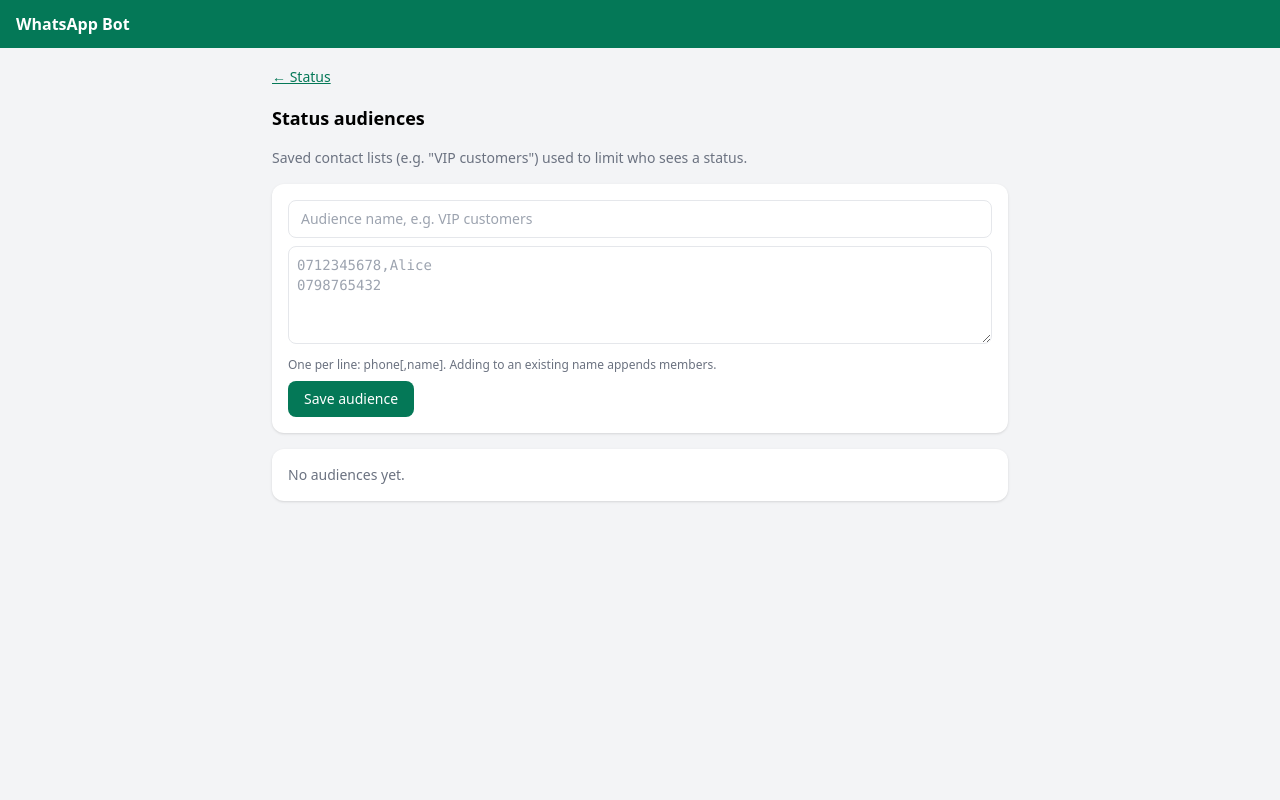
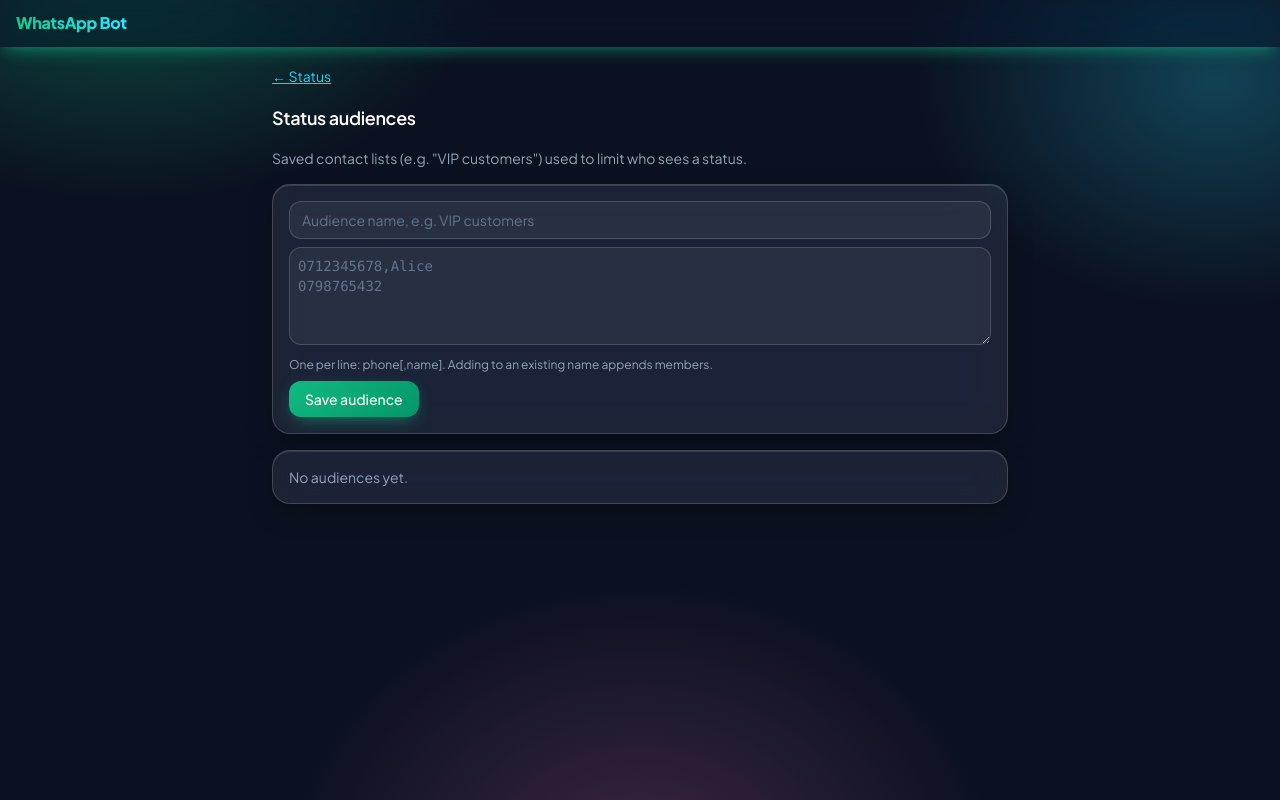
Before and after one commit to davidnjau/whatsapp-bot, a Node project: template app/views/audiences.njk in a window 1280 px wide. Run offline with Node 20 templates, Linux system fonts and the light colour scheme; the template is opened without the code that fills it, so the values that code supplies are empty; some libraries are stand-ins or nearby versions.

Commit message:
feat(admin): wire Glass Storefront dark theme
- Add @fastify/static serving /static from app/static
- app/static/glass.css (frosted dark theme), linked in the admin layout only
  (customer shop keeps its light rose brand)
- Small script sets aria-current on the active nav link for the pill highlight

```diff
--- a/app/package.json
+++ b/app/package.json
@@ -17,6 +17,7 @@
     "@fastify/cookie": "^11.0.2",
     "@fastify/formbody": "^8.0.2",
     "@fastify/multipart": "^9.0.1",
+    "@fastify/static": "^8.0.4",
     "@fastify/rate-limit": "^10.1.1",
     "@fastify/view": "^10.0.2",
     "fastify": "^5.2.1",
--- a/app/src/app.ts
+++ b/app/src/app.ts
@@ -4,6 +4,7 @@ import fastifyCookie from '@fastify/cookie'
 import fastifyFormbody from '@fastify/formbody'
 import fastifyMultipart from '@fastify/multipart'
 import fastifyRateLimit from '@fastify/rate-limit'
+import fastifyStatic from '@fastify/static'
 import fastifyView from '@fastify/view'
 import nunjucks from 'nunjucks'
 import { config } from './config.js'
@@ -31,6 +32,7 @@ export function buildApp() {
   // global: false — limits are opted into per route (login, /notify, /health).
   // The WAHA webhook is exempt: it's HMAC-verified and legitimately bursty.
   app.register(fastifyRateLimit, { global: false })
+  app.register(fastifyStatic, { root: path.resolve('static'), prefix: '/static/' })
   app.register(fastifyView, {
     engine: { nunjucks },
     root: path.resolve('views'),
--- /dev/null
+++ b/app/static/glass.css
@@ -0,0 +1,166 @@
+/* ============================================================
+   WhatsApp Bot admin — "Glass Storefront" theme
+   Linked from app/views/layout.njk (admin pages only).
+   ============================================================ */
+
+@import url('https://fonts.googleapis.com/css2?family=Plus+Jakarta+Sans:wght@400;500;600;700;800&display=swap');
+
+:root{
+  --bg-0:#0b1120;
+  --glass:rgba(255,255,255,.08);
+  --glass-strong:rgba(255,255,255,.14);
+  --glass-border:rgba(255,255,255,.16);
+  --text:#e8edf7;
+  --muted:#94a3b8;
+  --brand:#10b981;          /* emerald — keeps the WhatsApp identity */
+  --brand-2:#22d3ee;        /* cyan accent */
+  --accent:#f472b6;         /* pink for sale / promo moments */
+  --radius:18px;
+  --blur:18px;
+}
+
+/* ---------- Canvas: deep gradient with soft colour blobs ---------- */
+body.bg-gray-100{
+  font-family:'Plus Jakarta Sans',system-ui,sans-serif !important;
+  color:var(--text);
+  background:
+    radial-gradient(600px 400px at 10% -5%, rgba(16,185,129,.35), transparent 60%),
+    radial-gradient(500px 380px at 95% 10%, rgba(34,211,238,.25), transparent 60%),
+    radial-gradient(600px 500px at 50% 110%, rgba(244,114,182,.22), transparent 60%),
+    var(--bg-0) !important;
+  background-attachment:fixed !important;
+}
+
+/* ---------- Top bar: frosted, sticky, pill links ---------- */
+nav.bg-emerald-700{
+  position:sticky; top:0; z-index:50;
+  background:rgba(11,17,32,.55) !important;
+  backdrop-filter:blur(var(--blur)) saturate(160%);
+  -webkit-backdrop-filter:blur(var(--blur)) saturate(160%);
+  border-bottom:1px solid var(--glass-border);
+}
+nav > div{ overflow-x:auto; flex-wrap:nowrap !important; scrollbar-width:none; }
+nav > div::-webkit-scrollbar{ display:none; }
+nav > div{ column-gap:.25rem !important; }
+nav form button, nav button{
+  padding:.35rem .9rem; border-radius:999px !important; white-space:nowrap;
+  background:var(--glass); border:1px solid var(--glass-border);
+  text-decoration:none !important; font-size:.85rem; margin-left:.5rem;
+}
+nav form button:hover, nav button:hover{ background:rgba(244,63,94,.25); }
+nav a.font-semibold{
+  font-weight:800; letter-spacing:-.02em; white-space:nowrap;
+  background:linear-gradient(90deg,var(--brand),var(--brand-2));
+  -webkit-background-clip:text; background-clip:text; color:transparent !important;
+}
+nav a.text-sm{
+  white-space:nowrap; padding:.35rem .8rem; border-radius:999px;
+  color:#cbd5e1 !important; transition:all .2s;
+}
+nav a.text-sm:hover{ background:var(--glass-strong); color:#fff !important; text-decoration:none !important; }
+nav a.text-sm[aria-current="page"], nav a.text-sm.active{
+  background:linear-gradient(135deg,rgba(16,185,129,.35),rgba(34,211,238,.25));
+  color:#fff !important; box-shadow:inset 0 0 0 1px rgba(255,255,255,.2);
+}
+
+/* ---------- Glass cards ---------- */
+.bg-white{
+  background:var(--glass) !important;
+  backdrop-filter:blur(var(--blur)) saturate(150%);
+  -webkit-backdrop-filter:blur(var(--blur)) saturate(150%);
+  border:1px solid var(--glass-border);
+  border-radius:var(--radius) !important;
+  box-shadow:0 10px 30px -10px rgba(0,0,0,.5), inset 0 1px 0 rgba(255,255,255,.12) !important;
+  color:var(--text);
+  transition:transform .25s ease, box-shadow .25s ease, border-color .25s;
+}
+main .bg-white:hover{
+  transform:translateY(-2px);
+  border-color:rgba(255,255,255,.28);
+  box-shadow:0 18px 40px -12px rgba(16,185,129,.35), inset 0 1px 0 rgba(255,255,255,.18) !important;
+}
+h1,h2,h3{ color:#fff; letter-spacing:-.02em; }
+main > h1, main > div > h1{ font-size:1.6rem; font-weight:800; }
+.text-gray-500,.text-gray-400,.text-gray-600{ color:var(--muted) !important; }
+
+/* Dashboard stat tiles: big gradient numbers */
+p.text-2xl{
+  font-size:2rem !important; font-weight:800 !important;
+  background:linear-gradient(135deg,#fff,var(--brand-2));
+  -webkit-background-clip:text; background-clip:text; color:transparent;
+}
+
+/* ---------- Product images (catalogue / orders) ---------- */
+main img{
+  border-radius:14px !important;
+  box-shadow:0 8px 20px -8px rgba(0,0,0,.6);
+  transition:transform .3s ease;
+}
+main img:hover{ transform:scale(1.04); }
+main img.w-24{ width:7rem !important; height:7rem !important; }
+
+/* ---------- Buttons ---------- */
+button, a.rounded-lg, a[class*="bg-emerald"]{
+  border-radius:12px !important; font-weight:600; transition:all .2s;
+}
+[class*="bg-emerald-6"],[class*="bg-emerald-7"]{
+  background:linear-gradient(135deg,var(--brand),#059669) !important;
+  border:none !important; color:#fff !important;
+  box-shadow:0 6px 18px -6px rgba(16,185,129,.7);
+}
+[class*="bg-emerald-6"]:hover,[class*="bg-emerald-7"]:hover{ filter:brightness(1.1); transform:translateY(-1px); }
+[class*="bg-rose-6"],[class*="bg-red-6"],[class*="bg-pink-6"]{
+  background:linear-gradient(135deg,#f43f5e,var(--accent)) !important;
+  border:none !important; color:#fff !important;
+  box-shadow:0 6px 18px -6px rgba(244,63,94,.7);
+}
+button.border, button[class*="border"]:not([class*="bg-"]){
+  background:var(--glass) !important; border:1px solid var(--glass-border) !important; color:var(--text) !important;
+}
+button.border:hover{ background:var(--glass-strong) !important; }
+[class*="text-red"],[class*="text-rose"]{ color:#fb7185 !important; }
+
+/* ---------- Inputs ---------- */
+input,textarea,select{
+  background:rgba(255,255,255,.06) !important;
+  border:1px solid var(--glass-border) !important;
+  color:var(--text) !important; border-radius:12px !important;
+}
+input::placeholder,textarea::placeholder{ color:#64748b !important; }
+input:focus,textarea:focus,select:focus{
+  outline:none !important; border-color:var(--brand) !important;
+  box-shadow:0 0 0 3px rgba(16,185,129,.25) !important;
+}
+select option{ background:#0f172a; }
+
+/* ---------- Status pills / badges ---------- */
+span.rounded-full,[class*="rounded-full"][class*="px-2"]{
+  backdrop-filter:blur(8px); font-weight:600; letter-spacing:.01em;
+  border:1px solid rgba(255,255,255,.12);
+}
+[class*="bg-emerald-100"]{ background:rgba(16,185,129,.18) !important; color:#6ee7b7 !important; }
+[class*="bg-amber-100"],[class*="bg-yellow-100"]{ background:rgba(245,158,11,.18) !important; color:#fcd34d !important; }
+[class*="bg-rose-100"],[class*="bg-red-100"],[class*="bg-pink-100"]{ background:rgba(244,63,94,.18) !important; color:#fda4af !important; }
+[class*="bg-gray-100"]:not(body),[class*="bg-gray-200"],[class*="bg-slate-100"]{ background:rgba(148,163,184,.16) !important; color:#cbd5e1 !important; }
+[class*="bg-sky-100"],[class*="bg-blue-100"]{ background:rgba(56,189,248,.18) !important; color:#7dd3fc !important; }
+
+/* Filter chips on catalogue (All / Needs review / Draft …) */
+a.rounded-full{ background:var(--glass); border:1px solid var(--glass-border); color:var(--text) !important; }
+a.rounded-full[class*="bg-emerald"]{ color:#fff !important; }
+
+/* ---------- Tables (contacts, templates) ---------- */
+table{ border-collapse:separate !important; border-spacing:0; width:100%; }
+th{ color:var(--muted) !important; font-size:.75rem; text-transform:uppercase; letter-spacing:.06em; }
+td,th{ border-color:rgba(255,255,255,.08) !important; }
+tbody tr{ transition:background .15s; }
+tbody tr:hover{ background:rgba(255,255,255,.05); }
+.font-mono{ color:#a5f3fc; }
+
+/* Recent-errors list on dashboard */
+li.border-l-4{ background:rgba(245,158,11,.08); border-radius:0 10px 10px 0; padding:.5rem .75rem !important; }
+
+/* Links */
+main a:not([class*="bg-"]):not(.rounded-full){ color:var(--brand-2); }
+
+/* Respect reduced motion */
+@media (prefers-reduced-motion:reduce){ *{ transition:none !important; transform:none !important; } }
--- a/app/views/layout.njk
+++ b/app/views/layout.njk
@@ -5,6 +5,7 @@
   <meta name="viewport" content="width=device-width, initial-scale=1">
   <title>{% block title %}WhatsApp Bot{% endblock %}</title>
   <script src="https://cdn.tailwindcss.com"></script>
+  <link rel="stylesheet" href="/static/glass.css">
 </head>
 <body class="bg-gray-100 min-h-screen">
   <nav class="bg-emerald-700 text-white px-4 py-3 flex items-center justify-between">
@@ -31,5 +32,15 @@
   <main class="max-w-3xl mx-auto p-4 space-y-4">
     {% block content %}{% endblock %}
   </main>
+  <script>
+    // Mark the current admin nav link (for the glass theme's active-pill style).
+    (function () {
+      var here = location.pathname;
+      document.querySelectorAll('nav a.text-sm').forEach(function (a) {
+        var p = a.getAttribute('href');
+        if (p && p !== '/admin' && here.indexOf(p) === 0) a.setAttribute('aria-current', 'page');
+      });
+    })();
+  </script>
 </body>
 </html>
```
Also changed, not shown: 2 other files.
